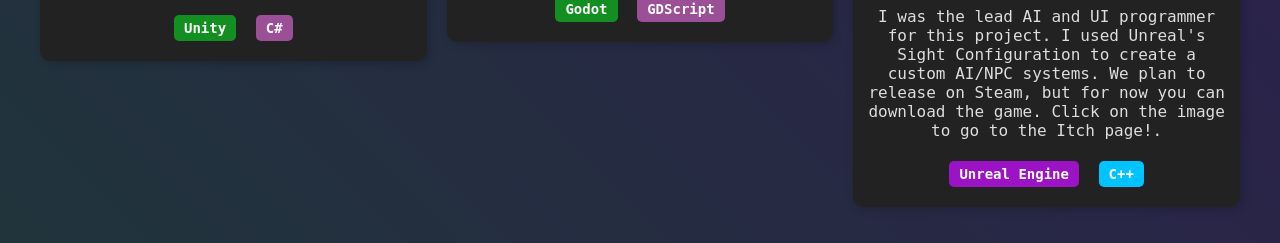
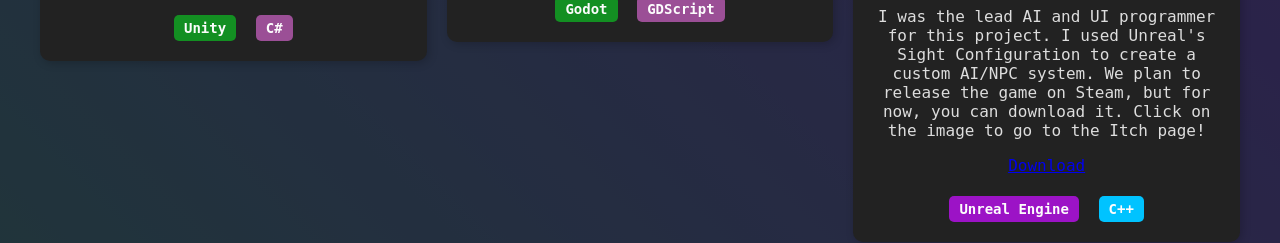
Before and after one commit to joyeke1/portfolio, a plain HTML site: page docs/projects.html in a window 1280 px wide. Shown: the part 570-813 px from the top of the page. Drawn offline with Linux system fonts and the light colour scheme.

Commit message:
Update projects.html

```diff
--- a/docs/projects.html
+++ b/docs/projects.html
@@ -71,8 +71,8 @@
                     <!-- Your browser does not support the video tag. -->
                     </img>
                 </a>
-                <p class="project-description">I was the lead AI and UI programmer for this project. I used Unreal's Sight Configuration to create a custom AI/NPC systems. We plan to release on Steam, but for now you can download the game. Click on the image to go to the Itch page!.</p>
-                <!-- <a href="https://st3phozan.itch.io/steamwell-inc" target="_blank">Download</a></p> -->
+                <p class="project-description">I was the lead AI and UI programmer for this project. I used Unreal's Sight Configuration to create a custom AI/NPC system. We plan to release the game on Steam, but for now, you can download it. Click on the image to go to the Itch page!</p>
+                <a href="https://st3phozan.itch.io/steamwell-inc" target="_blank">Download</a></p>
                 <div class="project-skills">
                     <span class="skill-icon unreal">Unreal Engine</span>
                     <span class="skill-icon cpp">C++</span>
```
